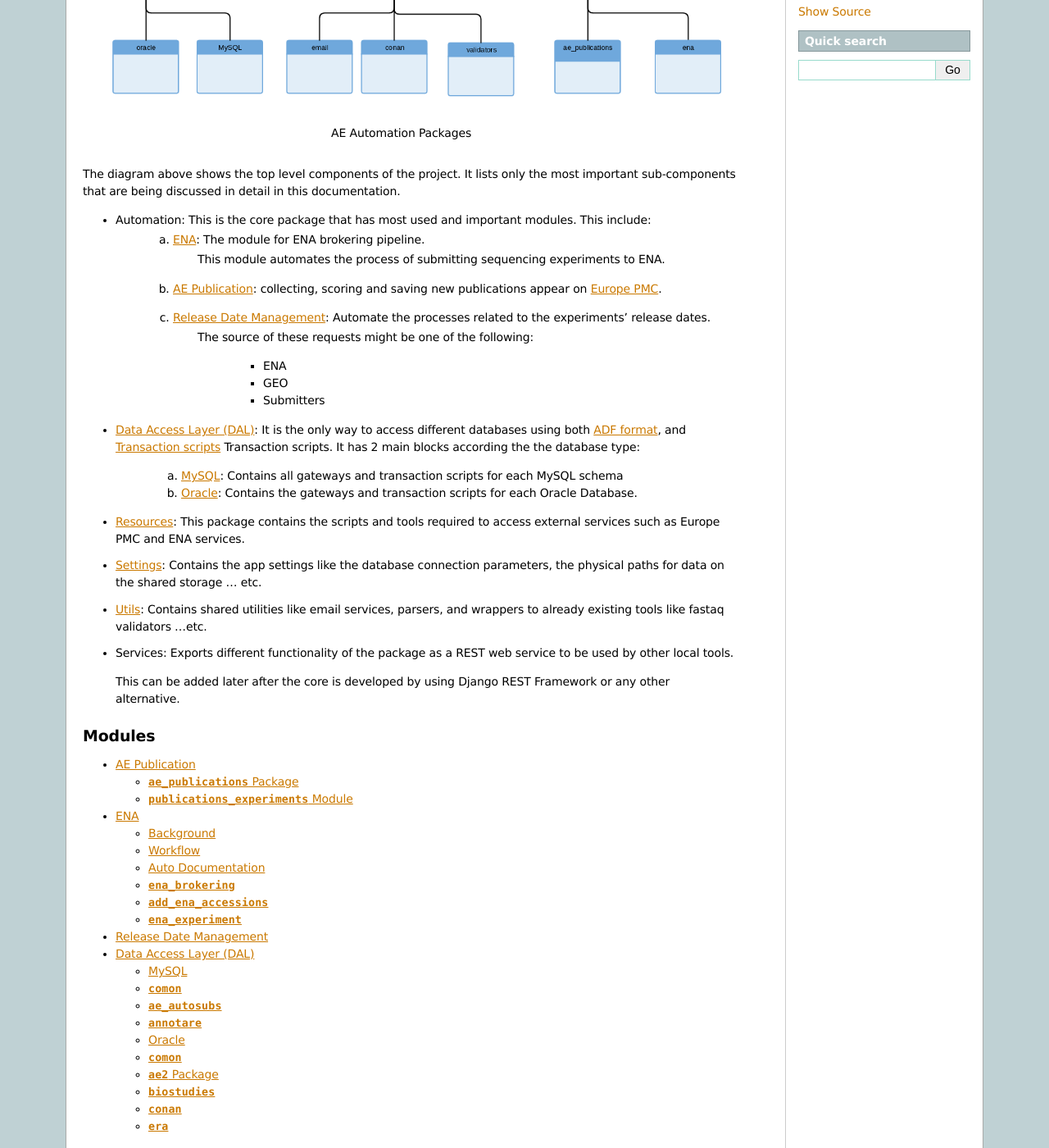
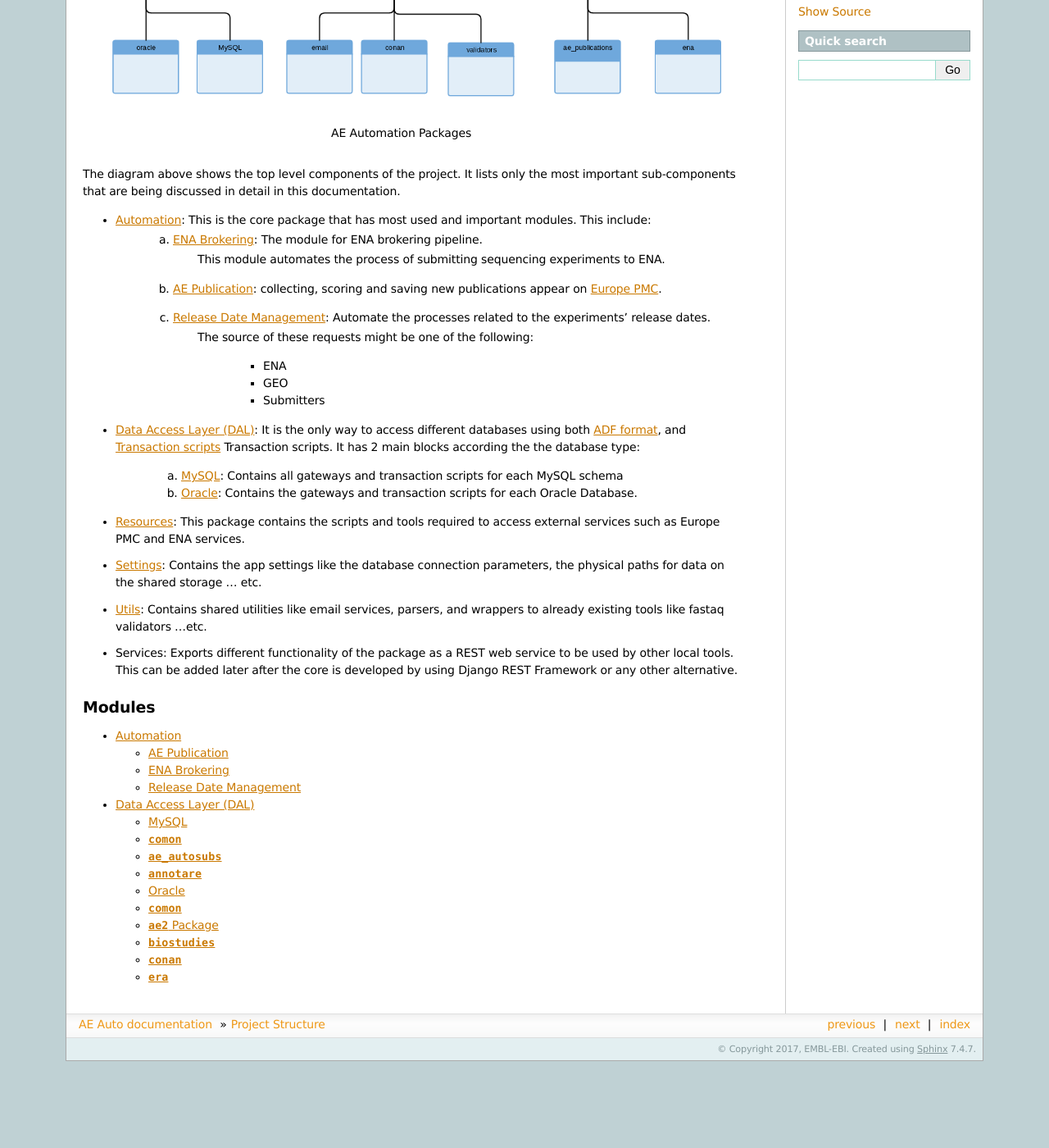
Before and after one commit to arrayexpress/ae_auto, a Sphinx documentation site: the page built from docs/source/structure.rst, in a window 1280 px wide and 1400 px high, scrolled down 307 px. Shown: the whole window at 82% size. Built offline with Sphinx 7.4.7, drawn with Linux system fonts in a browser that asks for light colours; pages that are not in the unit, such as notebooks, are missing from menus; after the commit the page ends 1601 px from its top, so only the background shows below that; some of the changed text lies outside the part shown.

Commit message:
some docs

```diff
--- a/docs/source/project_modules/automation/ena.rst
+++ b/docs/source/project_modules/automation/ena.rst
@@ -1,15 +1,16 @@
 ..  _ena:
 
 
-ENA
-===
+ENA Brokering
+============
+
 Background
 -----------
-    ArrayExpress was first designed as a repository for microarray experiments.
+ArrayExpress was first designed as a repository for microarray experiments.
 By the beginning of the current millennium, DNA and RNA sequencing technologies have been introduced.
 Hence, came the need to work-around ArrayExpress to hold sequencing and high throughput studies.
 
-    With |ena_url| , raw data now can be stored at ENA with having the metadata analysed, curated, and stored in ArrayExpress.
+With |ena_url| , raw data now can be stored at ENA with having the metadata analysed, curated, and stored in ArrayExpress.
 This process has been done for years manually by curators, which takes lots of time and effort in addition to the introduction of human errors.
 
 This module is responsible for handling the automatic submission of a sequencing project to ENA,
@@ -26,11 +27,10 @@ Workflow
 The diagram above shows the state diagram of the ENA brokering pipeline.
 
 
-Auto Documentation
-------------------
+
 
 Usage
-++++++
+------
 
 ::
 
@@ -59,14 +59,14 @@ Below sections are generated from python doc.
 
 
 :mod:`add_ena_accessions`
--------------------------
++++++++++++++++++++++++++
 
 .. automodule:: automation.ena.add_ena_accessions
     :members:
     :show-inheritance:
 
 :mod:`ena_experiment`
-----------------------------
++++++++++++++++++++++
 
 .. automodule:: automation.ena.ena_experiment
     :members:
--- a/docs/source/structure.rst
+++ b/docs/source/structure.rst
@@ -34,8 +34,7 @@ The diagram above shows the top level components of the project. It lists only t
 
 * :ref:`utils`: Contains shared utilities like email services, parsers, and wrappers to already existing tools like fastaq validators ...etc.
 
-* Services: Exports different  functionality of the package as a REST web service to be used by other local tools.
- This can be added later after the core is developed by using Django REST Framework or any other alternative.
+* Services: Exports different  functionality of the package as a REST web service to be used by other local tools. This can be added later after the core is developed by using Django REST Framework or any other alternative.
 
 
 Modules
@@ -45,7 +44,7 @@ Modules
     :maxdepth: 2
     :glob:
 
-    project_modules/automation/*
+    project_modules/automation/automation
     project_modules/dal
     project_modules/geo
 
```
Also changed, not shown: other parts of docs/source/project_modules/automation/ena.rst (+3 -3 lines), other parts of docs/source/structure.rst (+1 -1 lines), docs/source/project_modules/automation/automation.rst (added, +12 -0 lines).
